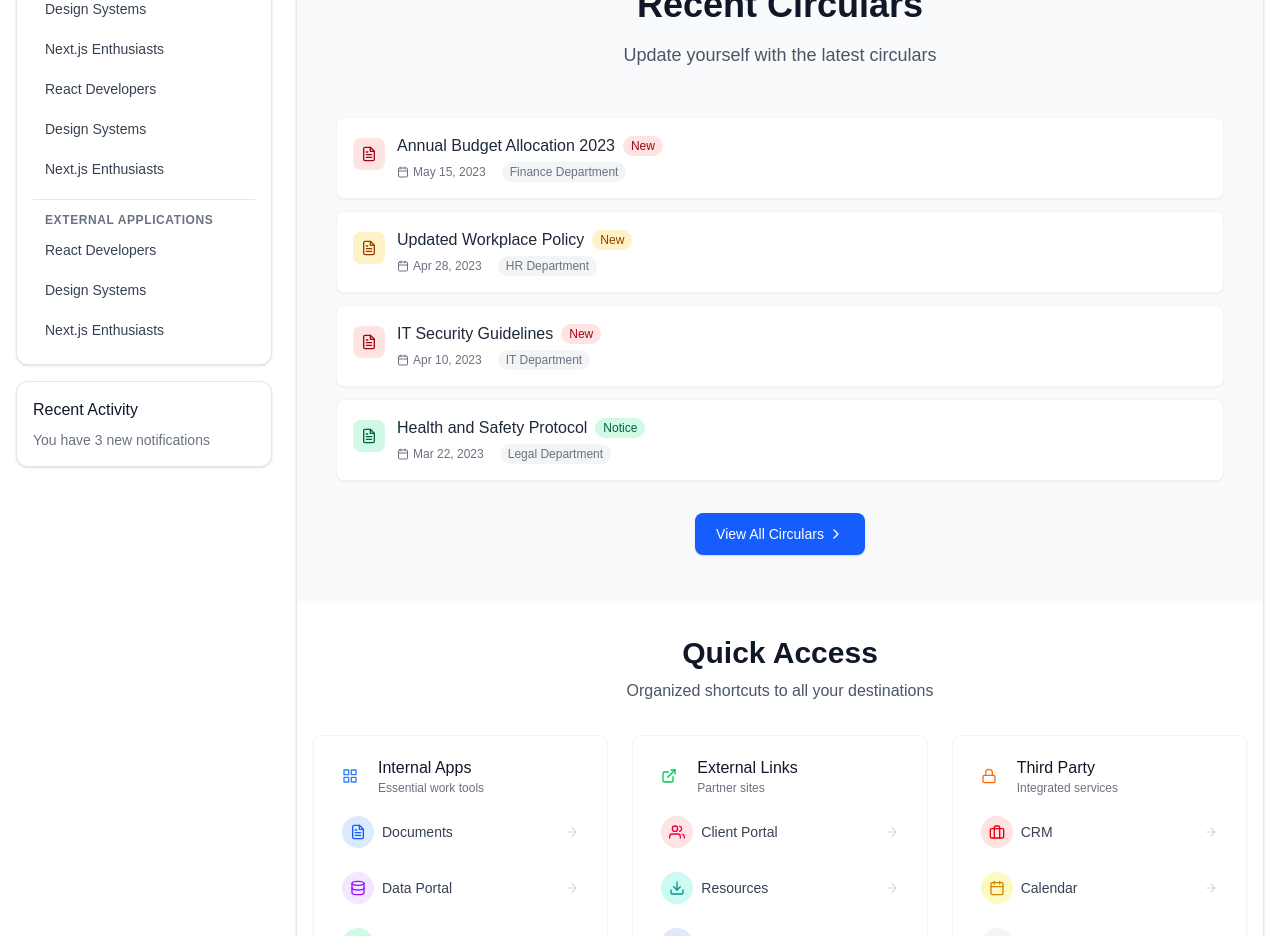
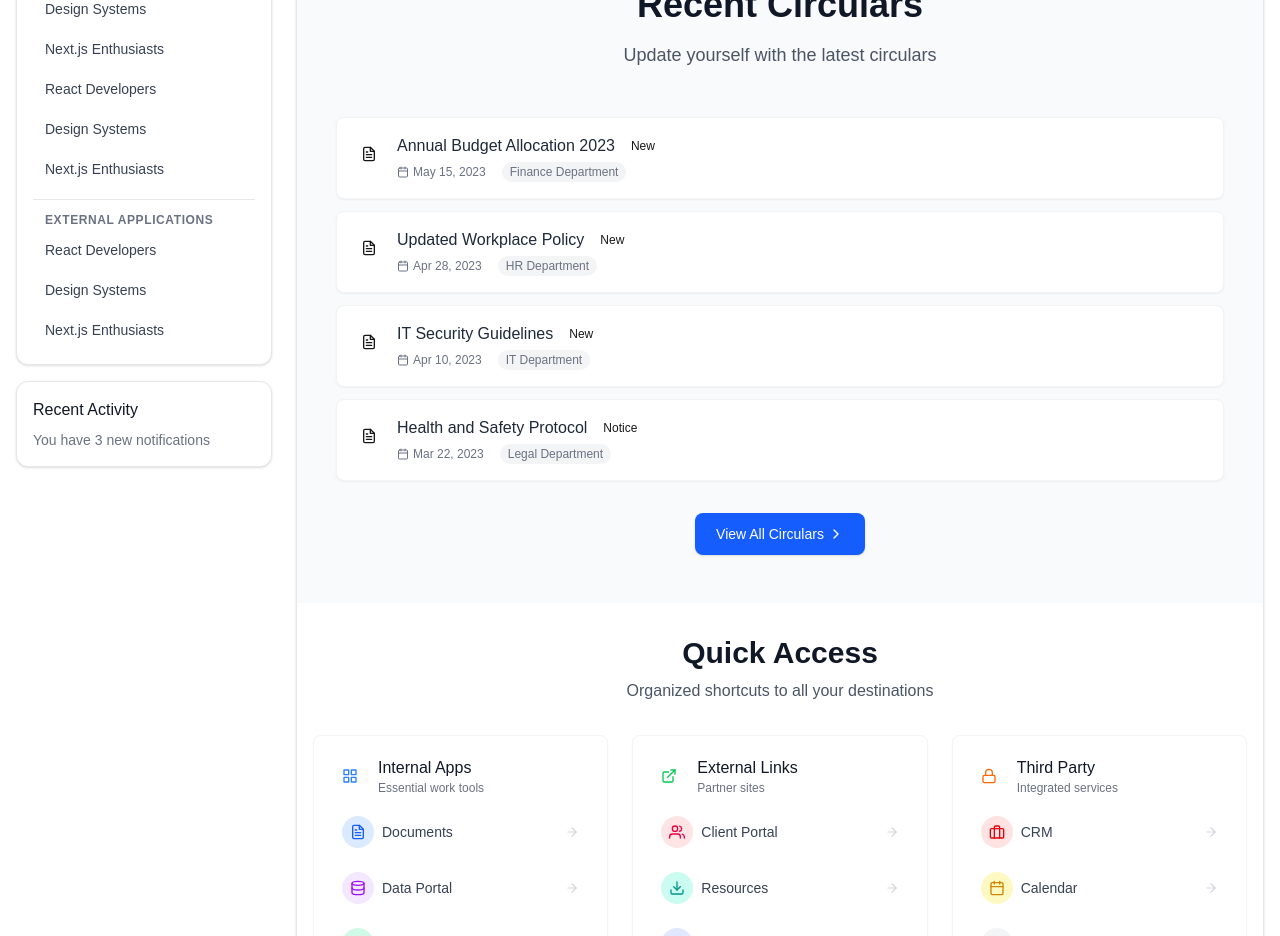
Before and after one commit to amttmg/rbb-intranet-design, a Next.js app: page / in a window 1280 px wide. Shown: the part 840-1776 px from the top of the page. Built offline with nearby package versions, Linux system fonts and the light colour scheme.

Commit message:
new changes

```diff
--- a/src/components/RecentCircular.tsx
+++ b/src/components/RecentCircular.tsx
@@ -38,11 +38,6 @@ export default function CompactCirculars() {
         }
     ];
 
-    const urgencyColors = {
-        high: 'bg-red-100 text-red-800',
-        medium: 'bg-amber-100 text-amber-800',
-        low: 'bg-emerald-100 text-emerald-800'
-    };
 
     return (
         <div className='bg-gray-50 dark:bg-gray-800'>
@@ -70,7 +65,7 @@ export default function CompactCirculars() {
                             <div className="bg-white rounded-lg shadow-xs border border-gray-100 p-4 hover:shadow-sm hover:border-blue-200 transition-all">
                                 <div className="flex items-start justify-between">
                                     <div className="flex items-start space-x-3">
-                                        <div className={`p-2 rounded-lg ${urgencyColors[circular.urgency]} mt-1`}>
+                                        <div className={`p-2 rounded-lg mt-1`}>
                                             <FiFileText className="w-4 h-4" />
                                         </div>
                                         <div>
@@ -78,7 +73,7 @@ export default function CompactCirculars() {
                                                 <h3 className="text-base font-medium text-gray-800 group-hover:text-blue-600">
                                                     {circular.title}
                                                 </h3>
-                                                <span className={`px-2 py-0.5 rounded-full text-xs ${urgencyColors[circular.urgency]}`}>
+                                                <span className={`px-2 py-0.5 rounded-full text-xs `}>
                                                     {circular.urgency === 'high' ? 'New' : circular.urgency === 'medium' ? 'New' : 'Notice'}
                                                 </span>
                                             </div>
```
